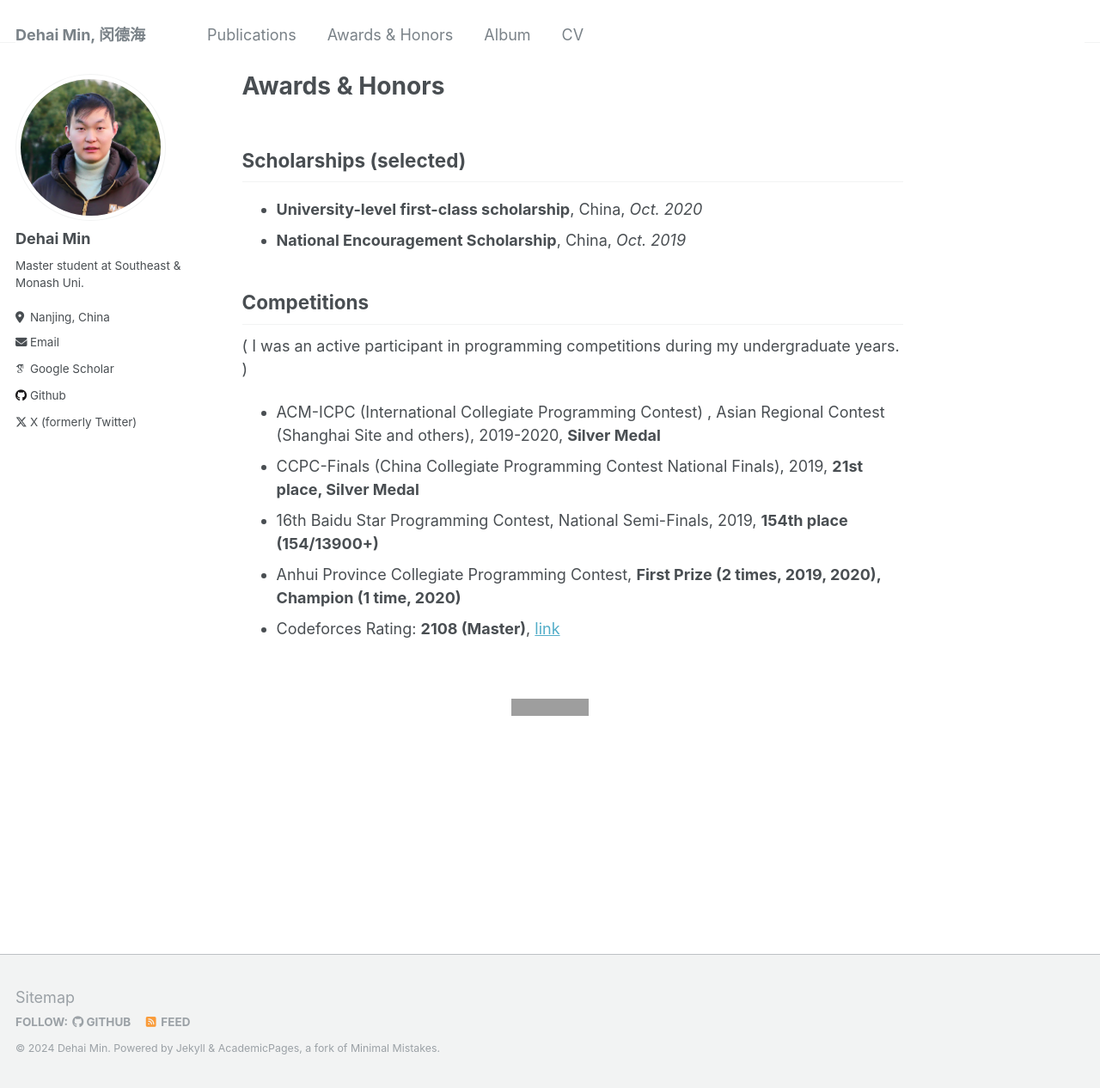
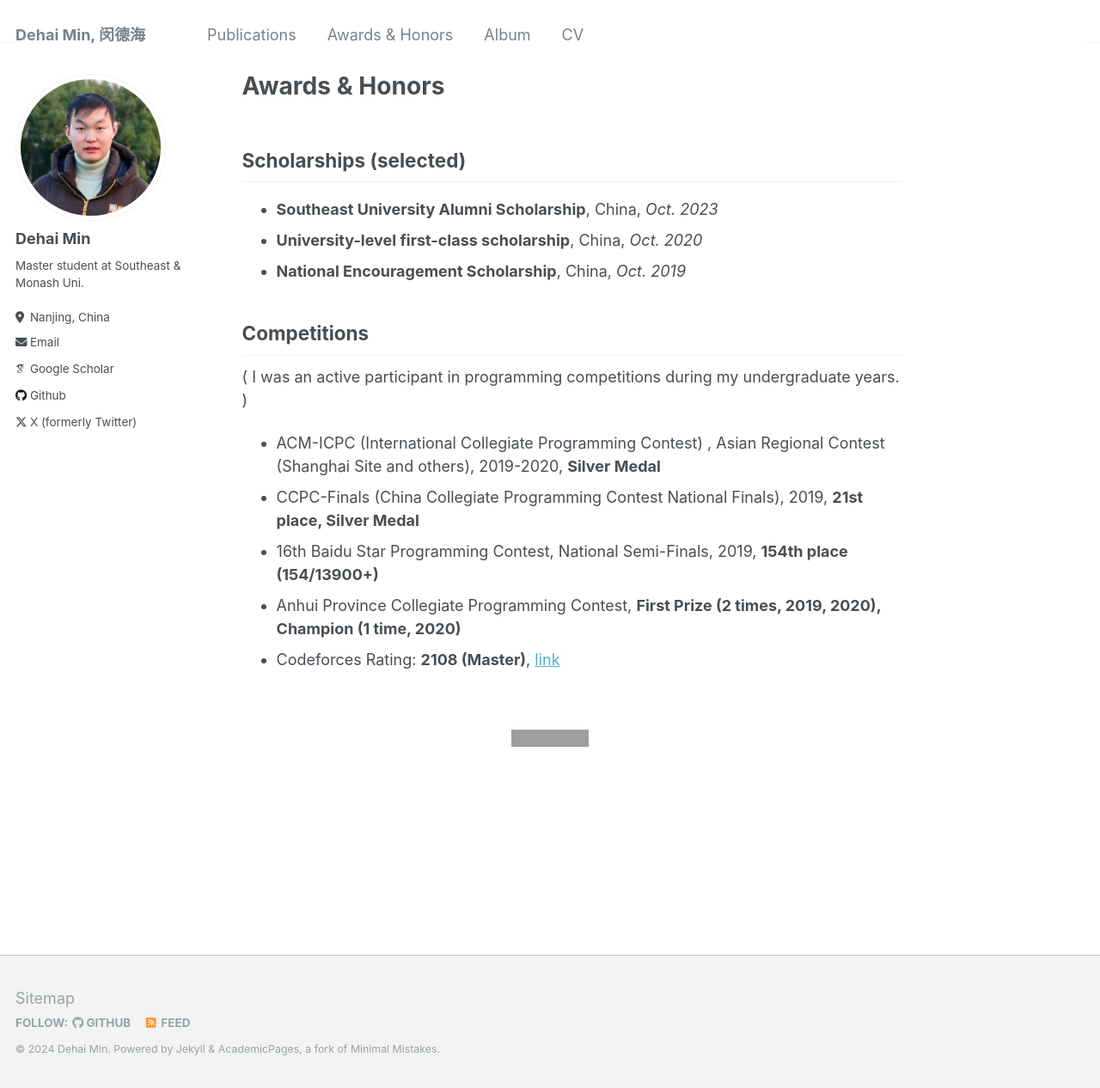
Before and after one commit to ZhishanQ/ZhishanQ.github.io, a Jekyll site: the page built from _pages/honors.md, in a window 1280 px wide and 1266 px high. Shown: the whole window at 86% size. Built offline with Jekyll 4.4.1, drawn with Linux system fonts in a browser that asks for light colours; some web fonts are replaced; grey boxes are pictures that could not be loaded.

Commit message:
Update honors.md

```diff
--- a/_pages/honors.md
+++ b/_pages/honors.md
@@ -6,6 +6,7 @@ author_profile: true
 
 ## Scholarships (selected)
 
+* **Southeast University Alumni Scholarship**, China, *Oct. 2023*
 * **University-level first-class scholarship**, China, *Oct. 2020*
 * **National Encouragement Scholarship**, China, *Oct. 2019*
 
```
